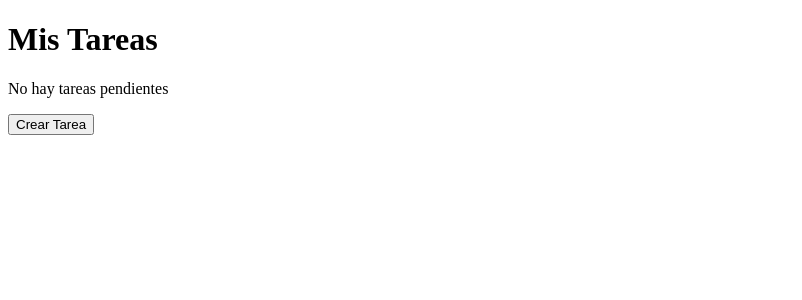
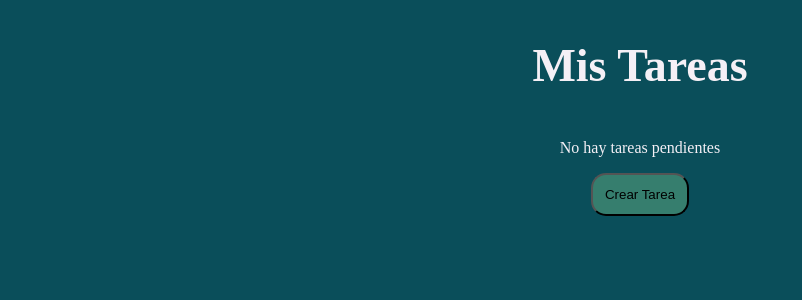
Before and after one commit to glopezdev22/react-to-do-app, a React (Vite) app: page / in a window 1280 px wide. Shown: the top 300 px of the page, without its empty margins (0-802 px from the left). Built offline with nearby package versions, Linux system fonts and the light colour scheme.

Commit message:
feat: some styles added for Modal and App

```diff
--- a/src/App.jsx
+++ b/src/App.jsx
@@ -1,13 +1,14 @@
 import TaskList from '@/features/todos/components/TaskList';
 import { useTasks } from '@/features/todos/hooks/useTasks';
 import Modal from './components/Modal';
+import '@/styles/App.css'
 
 function App() {
   const { tasks, addTask } = useTasks();
 
   return (
     <main className="app-container">
-      <h1>Mis Tareas</h1>
+      <h1 className='app-title'>Mis Tareas</h1>
 
       {tasks.length > 0 ? (
         <TaskList tasks={tasks} />
--- a/src/components/Modal.jsx
+++ b/src/components/Modal.jsx
@@ -1,5 +1,6 @@
 import React from 'react'
 import { useState } from 'react'
+import '@/styles/components/Modal.css'
 
 function Modal({ addTask }) {
 
@@ -30,17 +31,17 @@ function Modal({ addTask }) {
     };
 
     return (
-        <div>
-            <button onClick={() => setIsOpen(true)}>Crear Tarea</button>
+        <div className='modal-container'>
+            <button className='modal-create-button' onClick={() => setIsOpen(true)}>Crear Tarea</button>
             {
                 isOpen && (
             <div>
-                <input name='title' placeholder="Tarea" type="text" value={task.title} onChange={handleChange}/>
-                <input name='content' placeholder='Descripcion' type="text" value={task.content} onChange={handleChange}/>
-                <button onClick={() => handleSubmit()}>
+                <input className='modal-input' name='title' placeholder="Tarea" type="text" value={task.title} onChange={handleChange}/>
+                <input className='modal-input' placeholder='Descripcion' type="text" value={task.content} onChange={handleChange}/>
+                <button className='modal-submit-button' onClick={() => handleSubmit()}>
                     Crear
                 </button>
-                <button onClick={() => setIsOpen(false)}>Cerrar modal</button>
+                <button className='modal-close-button' onClick={() => setIsOpen(false)}>Cerrar modal</button>
             </div>
                 )
             }
--- /dev/null
+++ b/src/styles/App.css
@@ -0,0 +1,14 @@
+body{
+    background-color: #0a4e5a;
+    color: #F5F0F6;
+}
+
+.app-title{
+    font-size: 46px;
+}
+.app-container{
+    display: flex;
+    flex-direction: column;
+    justify-content: center;
+    align-items: center;
+}
--- /dev/null
+++ b/src/styles/components/Modal.css
@@ -0,0 +1,8 @@
+.modal-create-button{
+    padding: 12px;
+    background-color: #367e6e;
+    border-radius: 15px;
+}
+.modal-create-button:hover{
+    background-color: #165f60;
+}
```
